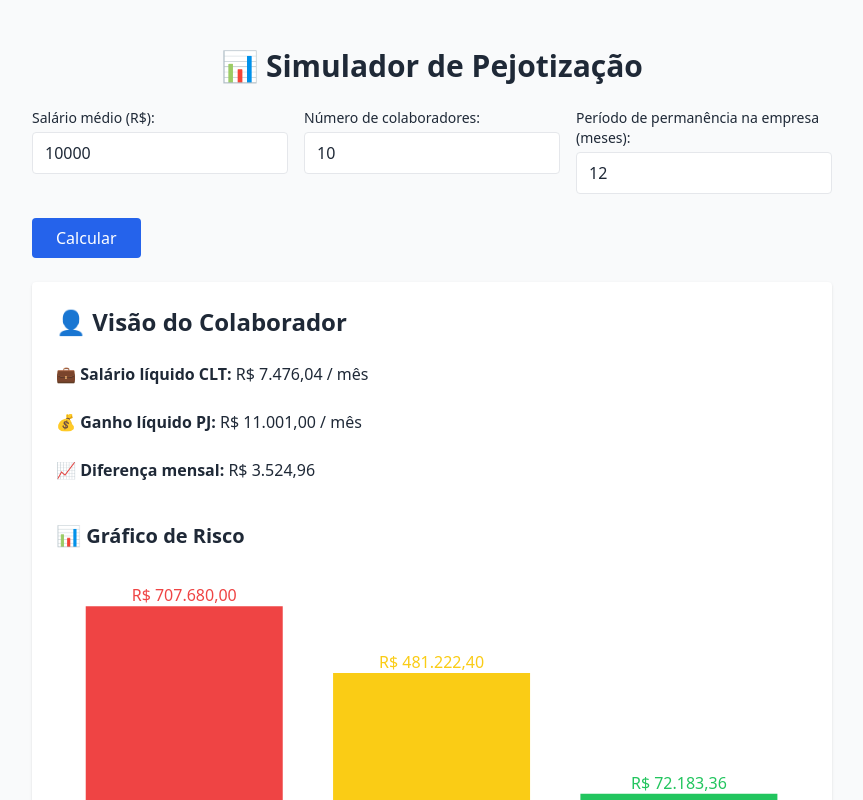
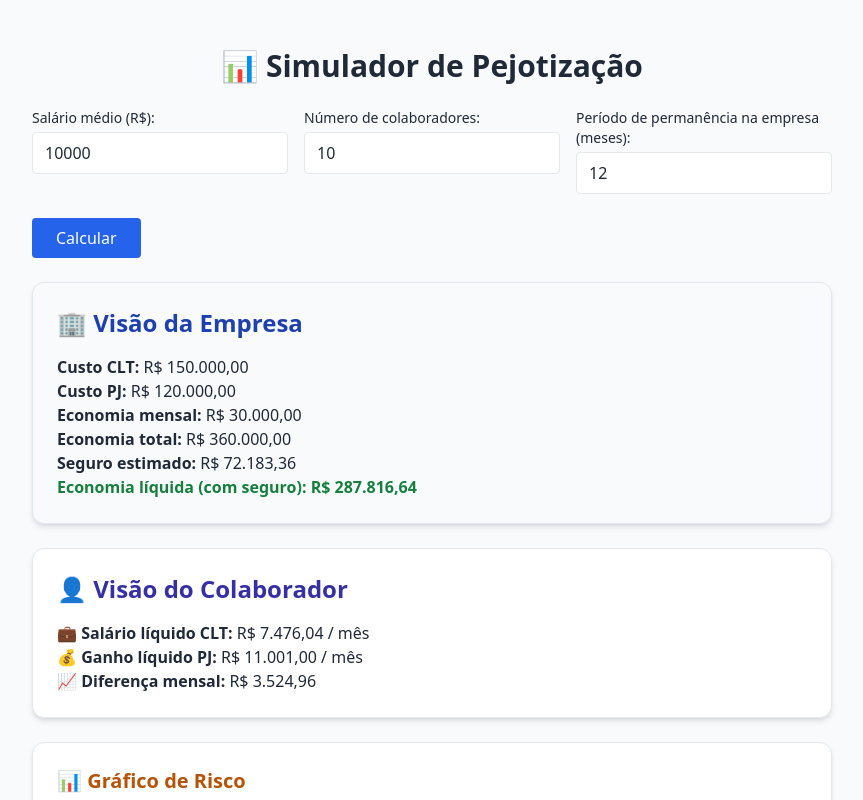
Before and after one commit to gmunareto/simulador-pejotizacao, a React (Vite) app: page / in a window 1280 px wide. Both pictures are taken after a click on the button "Calcular". Shown: the top 800 px of the page, without its empty margins (208-1071 px from the left). Built offline with nearby package versions, Linux system fonts and the light colour scheme.

Commit message:
Update SimuladorPejotizacao.jsx

```diff
--- a/src/SimuladorPejotizacao.jsx
+++ b/src/SimuladorPejotizacao.jsx
@@ -106,14 +106,26 @@ export default function SimuladorPejotizacao() {
 
       {resultado && (
         <>
-          <div ref={pdfRef} className="mt-8 bg-white p-6 rounded shadow space-y-6">
+          <div ref={pdfRef} className="mt-8 space-y-6">
+            <div className="bg-slate-50 p-6 rounded-xl shadow-md border border-slate-200">
+              <h2 className="text-2xl font-bold text-blue-800 mb-4">🏢 Visão da Empresa</h2>
+              <p><strong>Custo CLT:</strong> {f(resultado.custoCLT)}</p>
+              <p><strong>Custo PJ:</strong> {f(resultado.custoPJ)}</p>
+              <p><strong>Economia mensal:</strong> {f(resultado.economiaMensal)}</p>
+              <p><strong>Economia total:</strong> {f(resultado.economiaTotal)}</p>
+              <p><strong>Seguro estimado:</strong> {f(resultado.seguro)}</p>
+              <p className="text-green-700 font-semibold"><strong>Economia líquida (com seguro):</strong> {f(resultado.economiaLiquida)}</p>
+            </div>
 
-            <h2 className="text-2xl font-bold">👤 Visão do Colaborador</h2>
+            <div className="bg-white p-6 rounded-xl shadow-md border border-gray-200">
+              <h2 className="text-2xl font-bold text-indigo-800 mb-4">👤 Visão do Colaborador</h2>
               <p><strong>💼 Salário líquido CLT:</strong> {f(resultado.salarioLiquidoCLT)} / mês</p>
               <p><strong>💰 Ganho líquido PJ:</strong> {f(resultado.ganhoPJMensal)} / mês</p>
               <p><strong>📈 Diferença mensal:</strong> {f(resultado.ganhoMensalExtra)}</p>
+            </div>
 
-            <h3 className="text-xl font-semibold pt-4">📊 Gráfico de Risco</h3>
+            <div className="bg-white p-6 rounded-xl shadow-md border border-gray-200">
+              <h3 className="text-xl font-semibold text-amber-700 mb-4">📊 Gráfico de Risco</h3>
               <ResponsiveContainer width="100%" height={300}>
                 <BarChart data={dadosGrafico}>
                   <XAxis dataKey="name" />
@@ -127,13 +139,15 @@ export default function SimuladorPejotizacao() {
                   </Bar>
                 </BarChart>
               </ResponsiveContainer>
+            </div>
 
-            <h3 className="text-xl font-semibold pt-4">📘 Comparativo de Aposentadoria</h3>
+            <div className="bg-white p-6 rounded-xl shadow-md border border-gray-200">
+              <h3 className="text-xl font-semibold text-emerald-700 mb-4">📘 Comparativo de Aposentadoria</h3>
               <p><strong>Contribuição mensal INSS:</strong> {f(resultado.contribuicaoINSSMensal)}</p>
               <p><strong>Total INSS (35 anos):</strong> {f(resultado.totalINSS)}</p>
               <p><strong>Estimativa de aposentadoria via INSS:</strong> {f(resultado.estimativaAposentadoriaINSS)}</p>
               <p><strong>Acúmulo estimado Previdência Privada:</strong> {f(resultado.acumuladoPrivado)}</p>
-
+            </div>
           </div>
 
           <div className="text-center">
```
Lines whose indentation alone changed are shown as unchanged.
